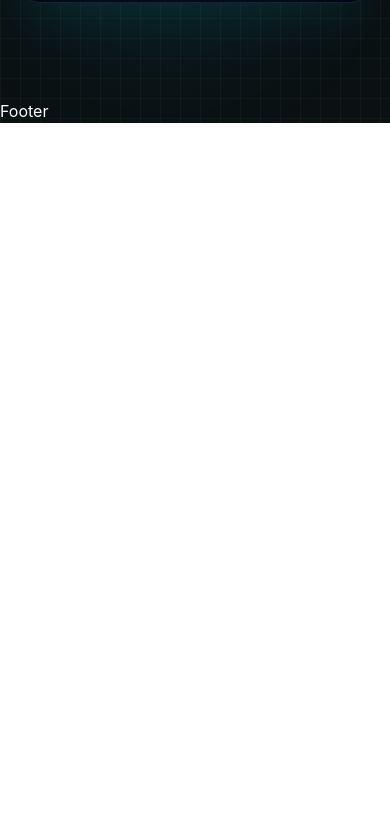
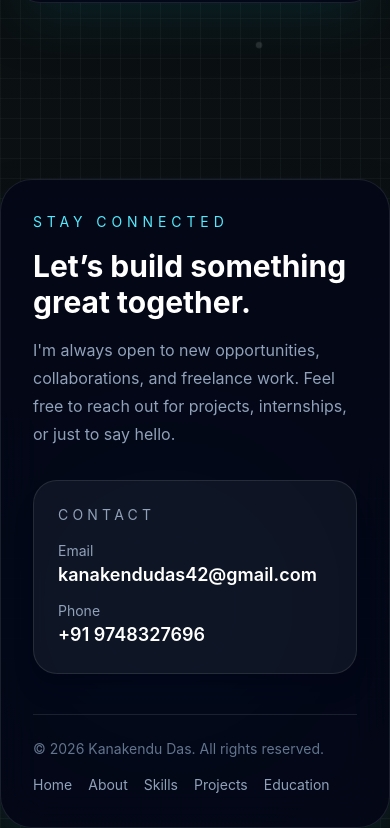
Before and after one commit to Kanakendu2827/portfolio, a React (Vite) app: page / in a window 390 px wide. Shown: the part 6382-7210 px from the top of the page. Before the commit the page ends 6505 px from the top, so only its background shows below. Built offline with nearby package versions, Linux system fonts and the light colour scheme.

Commit message:
Initial Commit

```diff
--- a/src/components/Footer/Footer.jsx
+++ b/src/components/Footer/Footer.jsx
@@ -2,7 +2,42 @@ import React from 'react'
 
 const Footer = () => {
   return (
-    <div>Footer</div>
+    <footer className="mx-auto mt-20 max-w-5xl rounded-[2rem] border border-white/10 bg-slate-950/80 p-8 shadow-2xl shadow-cyan-500/10 backdrop-blur-xl text-slate-300">
+      <div className="grid gap-8 lg:grid-cols-[1.2fr_0.8fr] lg:items-end">
+        <div className="space-y-4">
+          <p className="text-sm uppercase tracking-[0.35em] text-cyan-300">Stay connected</p>
+          <h2 className="text-3xl font-bold text-white">Let’s build something great together.</h2>
+          <p className="max-w-xl leading-7 text-slate-400">
+            I&apos;m always open to new opportunities, collaborations, and freelance work. Feel free to reach out for projects, internships, or just to say hello.
+          </p>
+        </div>
+
+        <div className="rounded-3xl border border-white/10 bg-white/5 p-6 shadow-xl shadow-slate-950/20">
+          <p className="text-sm uppercase tracking-[0.3em] text-slate-400">Contact</p>
+          <div className="mt-4 space-y-3 text-slate-200">
+            <div>
+              <p className="text-sm text-slate-400">Email</p>
+              <a href="mailto:kanakendudas42@gmail.com" className="text-lg font-semibold text-white hover:text-cyan-300 transition">kanakendudas42@gmail.com</a>
+            </div>
+            <div>
+              <p className="text-sm text-slate-400">Phone</p>
+              <a href="tel:+919748327696" className="text-lg font-semibold text-white hover:text-cyan-300 transition">+91 9748327696</a>
+            </div>
+          </div>
+        </div>
+      </div>
+
+      <div className="mt-10 border-t border-white/10 pt-6 text-sm text-slate-500 sm:flex sm:items-center sm:justify-between">
+        <p>© {new Date().getFullYear()} Kanakendu Das. All rights reserved.</p>
+        <div className="mt-4 flex flex-wrap gap-4 sm:mt-0 text-slate-400">
+          <a href="#home" className="transition hover:text-cyan-300">Home</a>
+          <a href="#about" className="transition hover:text-cyan-300">About</a>
+          <a href="#skills" className="transition hover:text-cyan-300">Skills</a>
+          <a href="#work" className="transition hover:text-cyan-300">Projects</a>
+          <a href="#education" className="transition hover:text-cyan-300">Education</a>
+        </div>
+      </div>
+    </footer>
   )
 }
 
```
